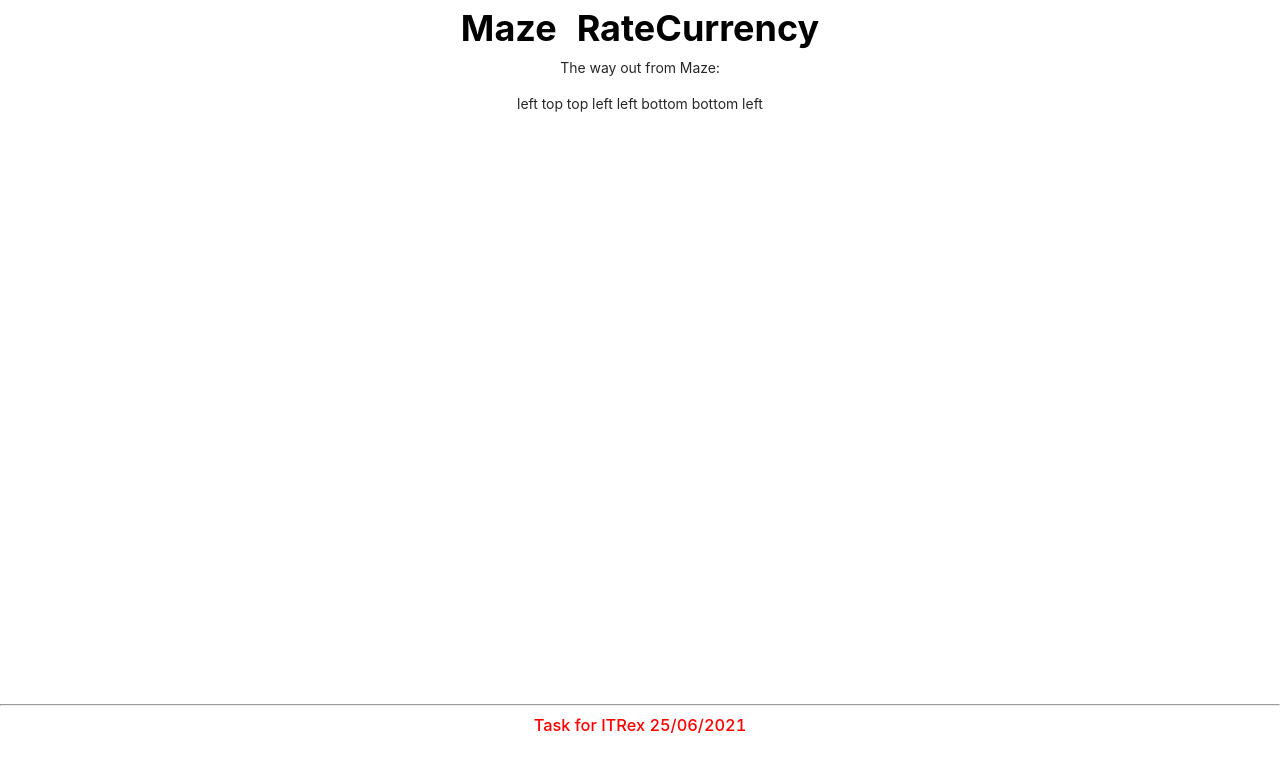
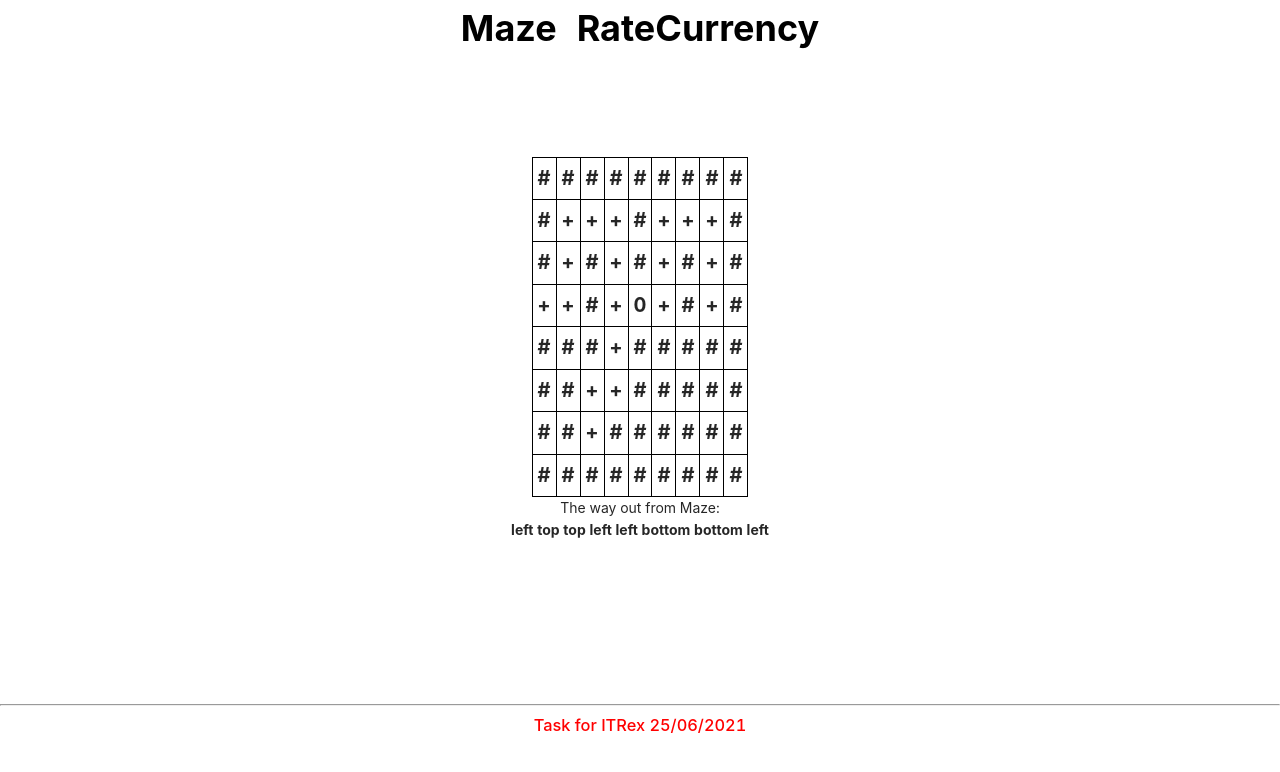
Before and after one commit to vovakopanko/itrexgroup_test, a React (Create React App) app: page /maze in a window 1280 px wide. Shown: the top 772 px of the page. Built offline with nearby package versions, Linux system fonts and the light colour scheme.

Commit message:
render maze for customer

```diff
--- a/src/Maze/Maze.js
+++ b/src/Maze/Maze.js
@@ -1,6 +1,5 @@
-import React from "react";
+import React, { useState } from "react";
 
-const Maze = () => {
 const findPath = (maze, point, result) => {
   maze[point.x][point.y] = "visited"; // mark current point as visited
 
@@ -11,7 +10,7 @@ const Maze = () => {
     point.x + 1 === maze.length ||
     point.y + 1 === maze[point.x].length
   ) {
-      return "done";
+    return true;
   }
 
   // define queue of way options
@@ -35,24 +34,25 @@ const Maze = () => {
     currentQueue.push({ x: point.x, y: point.y - 1, direction: "left" });
   }
 
-    let latestResult; //Scope
+  let wayOutFound; //Scope
 
   // run through queue for current point
   currentQueue.forEach((point) => {
     result.push(point.direction);
-      latestResult = findPath(maze, point, result);
+    wayOutFound = findPath(maze, point, result);
 
     // if we got stuck then remove last direction from paths array
-      if (latestResult !== "done") {
+    if (!wayOutFound) {
       result.pop();
     }
   });
 
-    return latestResult;
+  return wayOutFound;
 };
 
-
-  const maze = [
+const Maze = () => {
+  // todo: setMaze from user input
+  const [maze, setMaze] = useState([
     ["#", "#", "#", "#", "#", "#", "#", "#", "#"],
     ["#", "+", "+", "+", "#", "+", "+", "+", "#"],
     ["#", "+", "#", "+", "#", "+", "#", "+", "#"],
@@ -61,7 +61,11 @@ const Maze = () => {
     ["#", "#", "+", "+", "#", "#", "#", "#", "#"],
     ["#", "#", "+", "#", "#", "#", "#", "#", "#"],
     ["#", "#", "#", "#", "#", "#", "#", "#", "#"],
-  ];
+  ]);
+
+  const copy = maze.map((row) => {
+    return row.slice();
+  });
 
   let startPoint;
 
@@ -72,16 +76,43 @@ const Maze = () => {
   }
 
   const path = [];
-  findPath(maze, startPoint, path);
+  findPath(copy, startPoint, path);
 
   return (
+    <div
+      style={{
+        paddingTop: "100px",
+        display: "flex",
+        justifyContent: "center",
+        alignItems: "center",
+        flexDirection: "column",
+      }}
+    >
+      <table>
+        {maze.map((row, i) => {
+          return (
+            <tr key={i} style={{ fontSize: "20px", fontWeight: "bold" }}>
+              {row.map((column, j) => {
+                return (
+                  <td
+                    key={j}
+                    style={{ padding: "5px", border: "1px solid black" }}
+                  >
+                    {column}{" "}
+                  </td>
+                );
+              })}
+            </tr>
+          );
+        })}
+      </table>
       <div>
-      <div>
-        <p>The way out from Maze:</p>
+        {path && <span>The way out from Maze:</span>}
+        {!path && <span>There is no way out from Maze</span>}
       </div>
       <div>
         {path.map((m) => (
-          <span>{m + " "}</span>
+          <span style={{ fontWeight: "bold" }}>{m + " "}</span>
         ))}
       </div>
     </div>
```
Lines whose indentation alone changed are shown as unchanged.
